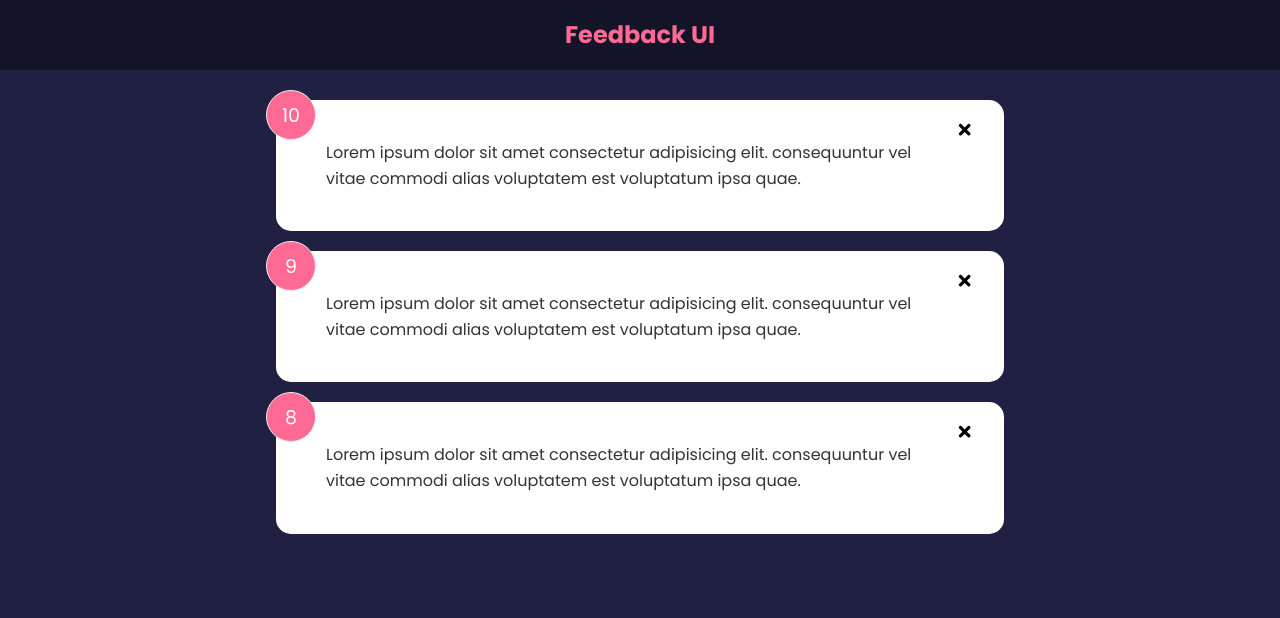
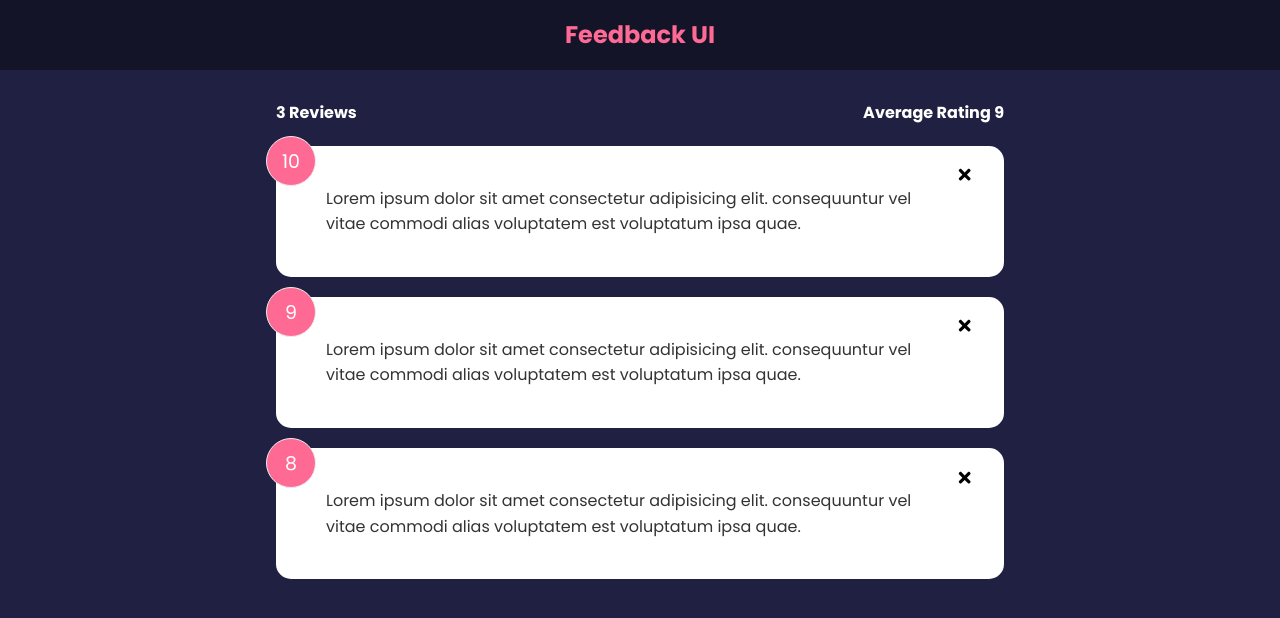
Before and after one commit to aadarshp31/react-front-to-back, a React (Create React App) app in the folder feedback-app/: page / in a window 1280 px wide. Shown: the top 618 px of the page. Built offline with nearby package versions, Linux system fonts and the light colour scheme.

Commit message:
created 'FeedbackStats' component to display stats

```diff
--- a/feedback-app/src/App.tsx
+++ b/feedback-app/src/App.tsx
@@ -1,6 +1,7 @@
 import { useState } from 'react';
 import './App.css';
 import FeedbackList from './components/FeedbackList';
+import FeedbackStats from './components/FeedbackStats';
 import Header from './components/Header';
 import FeedbackData from './data/FeedbackData';
 
@@ -17,6 +18,7 @@ function App() {
     <>
       <Header />
       <div className='container'>
+        <FeedbackStats feedback={feedback} />
         <FeedbackList feedback={feedback} handleDelete={removeFeedback} />
       </div>
     </>
--- /dev/null
+++ b/feedback-app/src/components/FeedbackStats.tsx
@@ -0,0 +1,30 @@
+import IFeedback from '../entities/IFeedback';
+
+type Props = {
+  feedback: IFeedback[];
+};
+
+const FeedbackStats = ({ feedback = [] }: Props) => {
+  function getAverageRating(feedback: IFeedback[]) {
+    const numberOfRatings = feedback.length;
+
+    const totalRating = feedback.reduce((prevValue, currFeedback) => {
+      return prevValue + currFeedback.rating;
+    }, 0);
+
+    const averageRating = totalRating / numberOfRatings;
+    if (isNaN(averageRating)) {
+      return 0;
+    }
+    return averageRating.toFixed(1).replace(/[.,]0$/, '');
+  }
+
+  return (
+    <div className='feedback-stats'>
+      <h4>{feedback.length} Reviews</h4>
+      <h4>Average Rating {getAverageRating(feedback)}</h4>
+    </div>
+  );
+};
+
+export default FeedbackStats;
```
